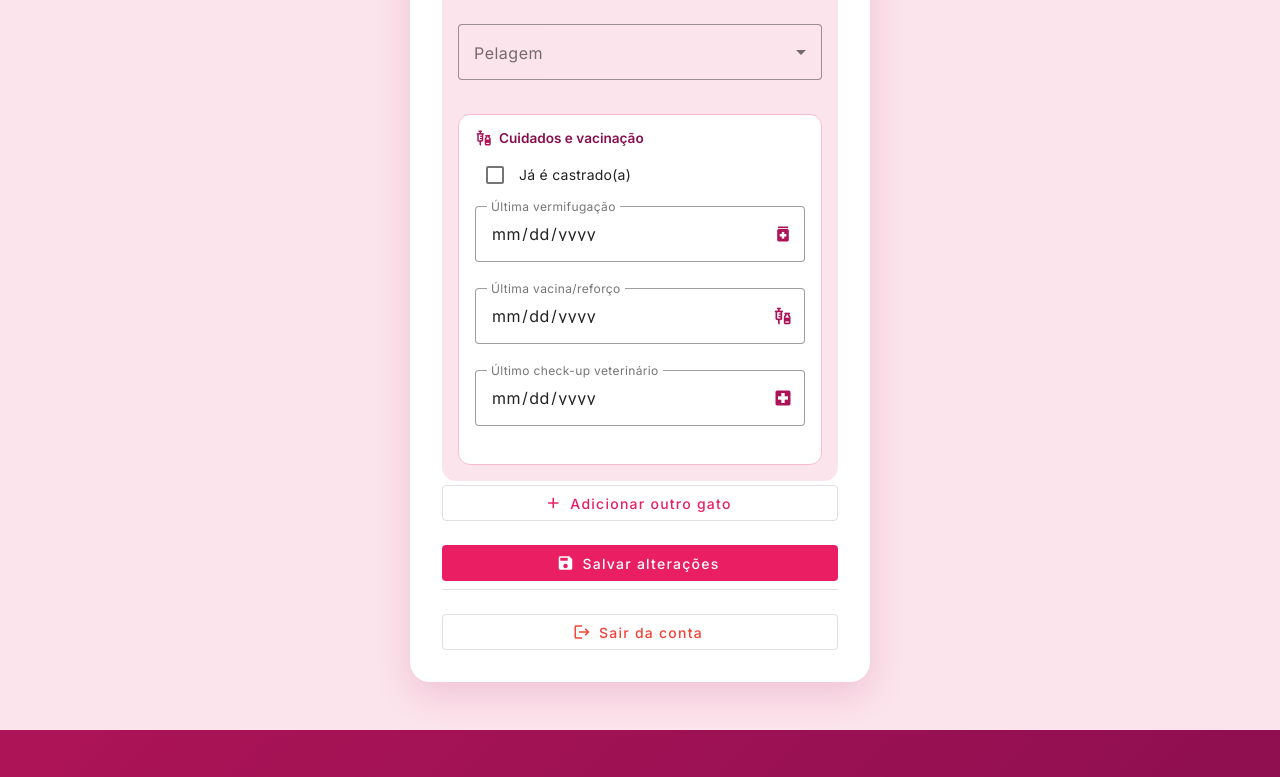
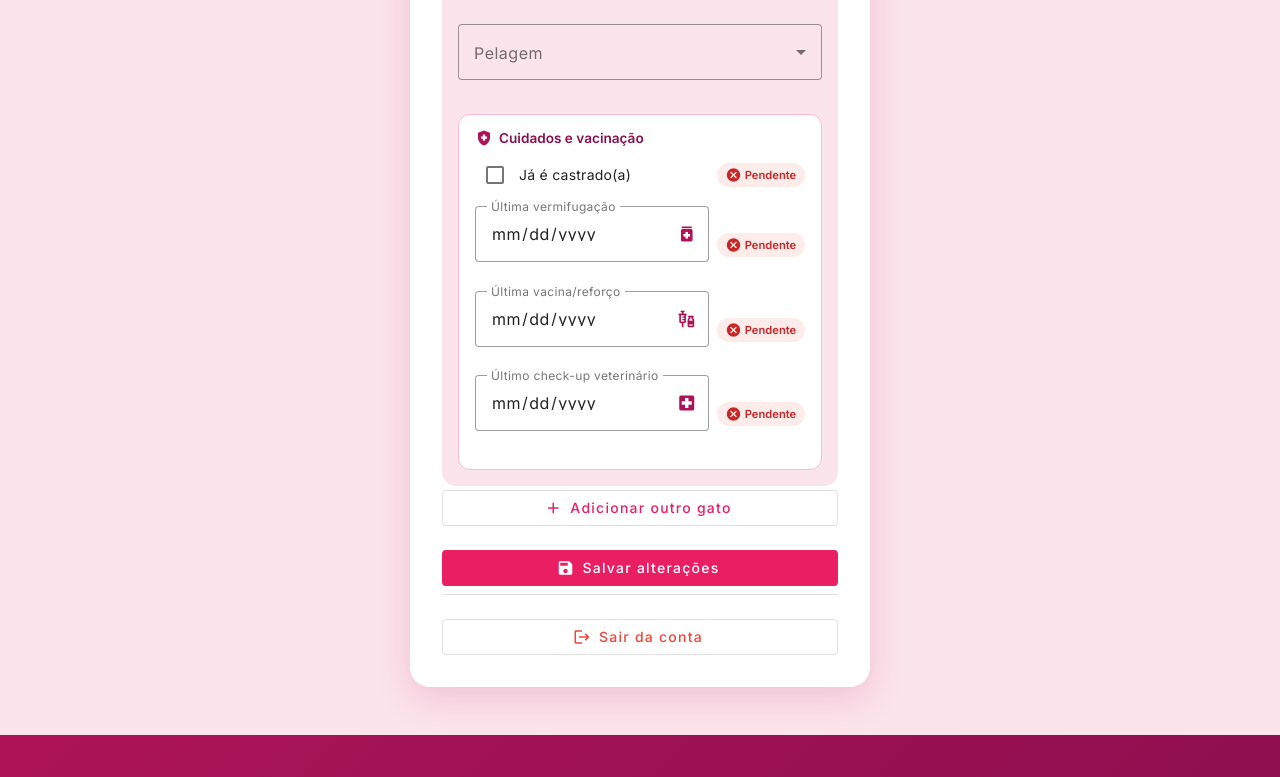
Before and after one commit to MariaClaraCorecha/catworld, an Angular app: page /perfil in a window 1280 px wide. Shown: the part 1163-1940 px from the top of the page. Built offline with nearby package versions, Linux system fonts and the light colour scheme; sample sign-in values are in the browser's storage.

Commit message:
Feat: enhance cat care section with dynamic status indicators for reminders

```diff
--- a/src/app/features/profile/profile.html
+++ b/src/app/features/profile/profile.html
@@ -144,11 +144,21 @@
                                 mat-icon-button
                                 type="button"
                                 class="reminder-done-btn"
+                                [class.reminder-done-btn-pending]="
+                                  reminder.urgency !== 'ok' && reminder.urgency !== 'soon'
+                                "
+                                [class.reminder-done-btn-soon]="reminder.urgency === 'soon'"
                                 (click)="markDone(cat, reminder.key)"
                                 aria-label="Marcar como feito hoje"
                                 matTooltip="Marcar como feito hoje"
                               >
-                                <mat-icon>check_circle</mat-icon>
+                                <mat-icon>{{
+                                  reminder.urgency === 'ok'
+                                    ? 'check_circle'
+                                    : reminder.urgency === 'soon'
+                                      ? 'warning'
+                                      : 'cancel'
+                                }}</mat-icon>
                               </button>
                             }
                           </span>
@@ -253,32 +263,80 @@
 
                   <div class="cat-care-section">
                     <h4 class="cat-care-title">
-                      <mat-icon>vaccines</mat-icon>
+                      <mat-icon>health_and_safety</mat-icon>
                       Cuidados e vacinação
                     </h4>
 
+                    @let neuteringStatus = careStatus(catGroup, 'neutering');
+                    <div class="care-item care-toggle-item">
                       <mat-checkbox formControlName="neutered" class="neutered-checkbox" color="primary">
                         Já é castrado(a)
                       </mat-checkbox>
+                      <span
+                        class="care-status"
+                        [class.care-status-done]="neuteringStatus.kind === 'done'"
+                        [class.care-status-soon]="neuteringStatus.kind === 'soon'"
+                        [class.care-status-pending]="neuteringStatus.kind === 'pending'"
+                      >
+                        <mat-icon>{{ neuteringStatus.icon }}</mat-icon>
+                        {{ neuteringStatus.label }}
+                      </span>
+                    </div>
 
                     <div class="cat-care-grid">
+                      @let dewormingStatus = careStatus(catGroup, 'deworming');
+                      <div class="care-item">
                         <mat-form-field appearance="outline" class="profile-field">
                           <mat-label>Última vermifugação</mat-label>
                           <input matInput type="date" formControlName="lastDeworming" />
                           <mat-icon matSuffix>medication</mat-icon>
                         </mat-form-field>
+                        <span
+                          class="care-status"
+                          [class.care-status-done]="dewormingStatus.kind === 'done'"
+                          [class.care-status-soon]="dewormingStatus.kind === 'soon'"
+                          [class.care-status-pending]="dewormingStatus.kind === 'pending'"
+                        >
+                          <mat-icon>{{ dewormingStatus.icon }}</mat-icon>
+                          {{ dewormingStatus.label }}
+                        </span>
+                      </div>
 
+                      @let vaccineStatus = careStatus(catGroup, 'vaccine');
+                      <div class="care-item">
                         <mat-form-field appearance="outline" class="profile-field">
                           <mat-label>Última vacina/reforço</mat-label>
                           <input matInput type="date" formControlName="lastVaccine" />
                           <mat-icon matSuffix>vaccines</mat-icon>
                         </mat-form-field>
+                        <span
+                          class="care-status"
+                          [class.care-status-done]="vaccineStatus.kind === 'done'"
+                          [class.care-status-soon]="vaccineStatus.kind === 'soon'"
+                          [class.care-status-pending]="vaccineStatus.kind === 'pending'"
+                        >
+                          <mat-icon>{{ vaccineStatus.icon }}</mat-icon>
+                          {{ vaccineStatus.label }}
+                        </span>
+                      </div>
 
+                      @let checkupStatus = careStatus(catGroup, 'checkup');
+                      <div class="care-item">
                         <mat-form-field appearance="outline" class="profile-field">
                           <mat-label>Último check-up veterinário</mat-label>
                           <input matInput type="date" formControlName="lastCheckup" />
                           <mat-icon matSuffix>local_hospital</mat-icon>
                         </mat-form-field>
+                        <span
+                          class="care-status"
+                          [class.care-status-done]="checkupStatus.kind === 'done'"
+                          [class.care-status-soon]="checkupStatus.kind === 'soon'"
+                          [class.care-status-pending]="checkupStatus.kind === 'pending'"
+                        >
+                          <mat-icon>{{ checkupStatus.icon }}</mat-icon>
+                          {{ checkupStatus.label }}
+                        </span>
+                      </div>
                     </div>
                   </div>
                 </div>
--- a/src/app/features/profile/profile.scss
+++ b/src/app/features/profile/profile.scss
@@ -376,84 +376,145 @@
 .cat-reminders {
   display: flex;
   flex-direction: column;
-  gap: 0.4rem;
+  gap: 0.5rem;
   margin-top: 0.6rem;
 }
 
 .reminder-chip {
   display: flex;
   align-items: center;
-  gap: 0.5rem;
-  padding: 0.4rem 0.6rem;
-  border-radius: 10px;
+  gap: 0.65rem;
+  padding: 0.5rem 0.7rem;
+  border-radius: 12px;
+  border-left: 4px solid transparent;
   background: #ffffff;
   font-size: 0.78rem;
   color: #4a4a4a;
-  box-shadow: 0 1px 4px rgba(0, 0, 0, 0.04);
+  box-shadow: 0 1px 4px rgba(0, 0, 0, 0.05);
+  transition:
+    box-shadow 0.15s ease,
+    transform 0.15s ease;
+
+  &:hover {
+    box-shadow: 0 3px 10px rgba(0, 0, 0, 0.09);
+  }
 
   mat-icon:first-child {
+    display: flex;
+    align-items: center;
+    justify-content: center;
     font-size: 18px;
-    width: 18px;
-    height: 18px;
+    width: 32px;
+    height: 32px;
+    border-radius: 50%;
     flex-shrink: 0;
+    background: rgba(0, 0, 0, 0.05);
+    color: #757575;
   }
 
   .reminder-text {
     flex: 1 1 auto;
+    line-height: 1.4;
 
     strong {
-      margin-right: 0.3rem;
+      display: block;
+      color: #2d2d2d;
     }
   }
 
   .reminder-done-btn {
-    width: 28px;
-    height: 28px;
+    width: 30px;
+    height: 30px;
     line-height: 1;
     flex-shrink: 0;
+    padding: 0;
+    color: #9e9e9e;
+    transition:
+      color 0.15s ease,
+      background-color 0.15s ease,
+      transform 0.1s ease;
 
     mat-icon {
-      font-size: 18px;
-      width: 18px;
-      height: 18px;
+      font-size: 20px;
+      width: 20px;
+      height: 20px;
+    }
+
+    &:hover,
+    &:focus-visible {
+      color: #2e7d32;
+      background-color: #edf7ed;
+    }
+
+    &:active {
+      transform: scale(0.9);
+    }
+  }
+
+  .reminder-done-btn-pending {
+    color: #c62828;
+
+    &:hover,
+    &:focus-visible {
+      color: #2e7d32;
+      background-color: #edf7ed;
+    }
+  }
+
+  .reminder-done-btn-soon {
+    color: #f9a825;
+
+    &:hover,
+    &:focus-visible {
+      color: #2e7d32;
+      background-color: #edf7ed;
     }
   }
 }
 
 .reminder-ok {
-  background: #edf7ed;
+  border-left-color: #2e7d32;
+  background: #f1f8f1;
 
   mat-icon:first-child {
+    background: #cfe8cf;
     color: #2e7d32;
   }
 }
 
 .reminder-soon {
-  background: #fff8e1;
+  border-left-color: #f9a825;
 
   mat-icon:first-child {
+    background: #fff3cd;
     color: #f9a825;
   }
 }
 
 .reminder-overdue {
-  background: #fdecea;
+  border-left-color: #c62828;
+  background: #fef7f7;
 
   mat-icon:first-child {
+    background: #fbdcdc;
     color: #c62828;
   }
 }
 
 .reminder-unknown {
+  border-left-color: #9e9e9e;
+
   mat-icon:first-child {
+    background: #eeeeee;
     color: #9e9e9e;
   }
 }
 
 .reminder-suggested {
-  background: #fce4ec;
+  border-left-color: #ad1457;
 
   mat-icon:first-child {
+    background: #fbe3ee;
     color: #ad1457;
   }
 }
@@ -487,7 +548,6 @@
 }
 
 .neutered-checkbox {
-  margin-bottom: 0.35rem;
   font-size: 0.85rem;
 
   ::ng-deep .mdc-form-field label {
@@ -499,15 +559,74 @@
 .cat-care-grid {
   display: flex;
   flex-direction: column;
-  gap: 0.25rem;
+  gap: 0.4rem;
+}
+
+.care-item {
+  display: flex;
+  align-items: center;
+  gap: 0.5rem;
 
   .profile-field {
+    flex: 1 1 auto;
+    margin-bottom: 0;
+
     ::ng-deep .mat-mdc-form-field-icon-suffix mat-icon {
       color: #ad1457;
       font-size: 20px;
       width: 20px;
       height: 20px;
     }
+  }
+}
+
+.care-toggle-item {
+  justify-content: space-between;
+  margin-bottom: 0.35rem;
+}
+
+.care-status {
+  display: flex;
+  align-items: center;
+  gap: 0.2rem;
+  padding: 0.25rem 0.55rem;
+  border-radius: 999px;
+  font-size: 0.7rem;
+  font-weight: 700;
+  white-space: nowrap;
+  flex-shrink: 0;
+
+  mat-icon {
+    font-size: 16px;
+    width: 16px;
+    height: 16px;
+  }
+}
+
+.care-status-done {
+  background: #dcf3dc;
+  color: #1b5e20;
+
+  mat-icon {
+    color: #1b5e20;
+  }
+}
+
+.care-status-soon {
+  background: #fff8e1;
+  color: #f9a825;
+
+  mat-icon {
+    color: #f9a825;
+  }
+}
+
+.care-status-pending {
+  background: #fdecea;
+  color: #c62828;
+
+  mat-icon {
+    color: #c62828;
   }
 }
 
@@ -571,4 +690,12 @@
     padding-left: 1.25rem;
     padding-right: 1.25rem;
   }
+
+  .care-item {
+    flex-wrap: wrap;
+  }
+
+  .care-status {
+    margin-left: auto;
+  }
 }
--- a/src/app/features/profile/profile.ts
+++ b/src/app/features/profile/profile.ts
@@ -112,6 +112,31 @@ export class ProfileComponent implements OnInit {
     return this.careRemindersService.getReminders(cat);
   }
 
+  careStatus(
+    catGroup: FormGroup,
+    key: ReminderKey,
+  ): { kind: 'done' | 'soon' | 'pending'; label: string; icon: string } {
+    if (key === 'neutering') {
+      return catGroup.get('neutered')?.value
+        ? { kind: 'done', label: 'Feito', icon: 'check_circle' }
+        : { kind: 'pending', label: 'Pendente', icon: 'cancel' };
+    }
+
+    const value = catGroup.value;
+    const cat: Cat = {
+      age: value.age,
+      lastDeworming: value.lastDeworming,
+      lastVaccine: value.lastVaccine,
+      lastCheckup: value.lastCheckup,
+    };
+    const urgency = this.careRemindersService.getReminders(cat).find((r) => r.key === key)?.urgency;
+
+    if (urgency === 'overdue') return { kind: 'pending', label: 'Vencida', icon: 'cancel' };
+    if (urgency === 'unknown' || !urgency) return { kind: 'pending', label: 'Pendente', icon: 'cancel' };
+    if (urgency === 'soon') return { kind: 'soon', label: 'Vence em breve', icon: 'warning' };
+    return { kind: 'done', label: 'Feito', icon: 'check_circle' };
+  }
+
   markDone(cat: Cat, key: ReminderKey) {
     const cats = this.authService.user()?.cats ?? [];
     const index = cats.indexOf(cat);
```
Lines whose indentation alone changed are shown as unchanged.
